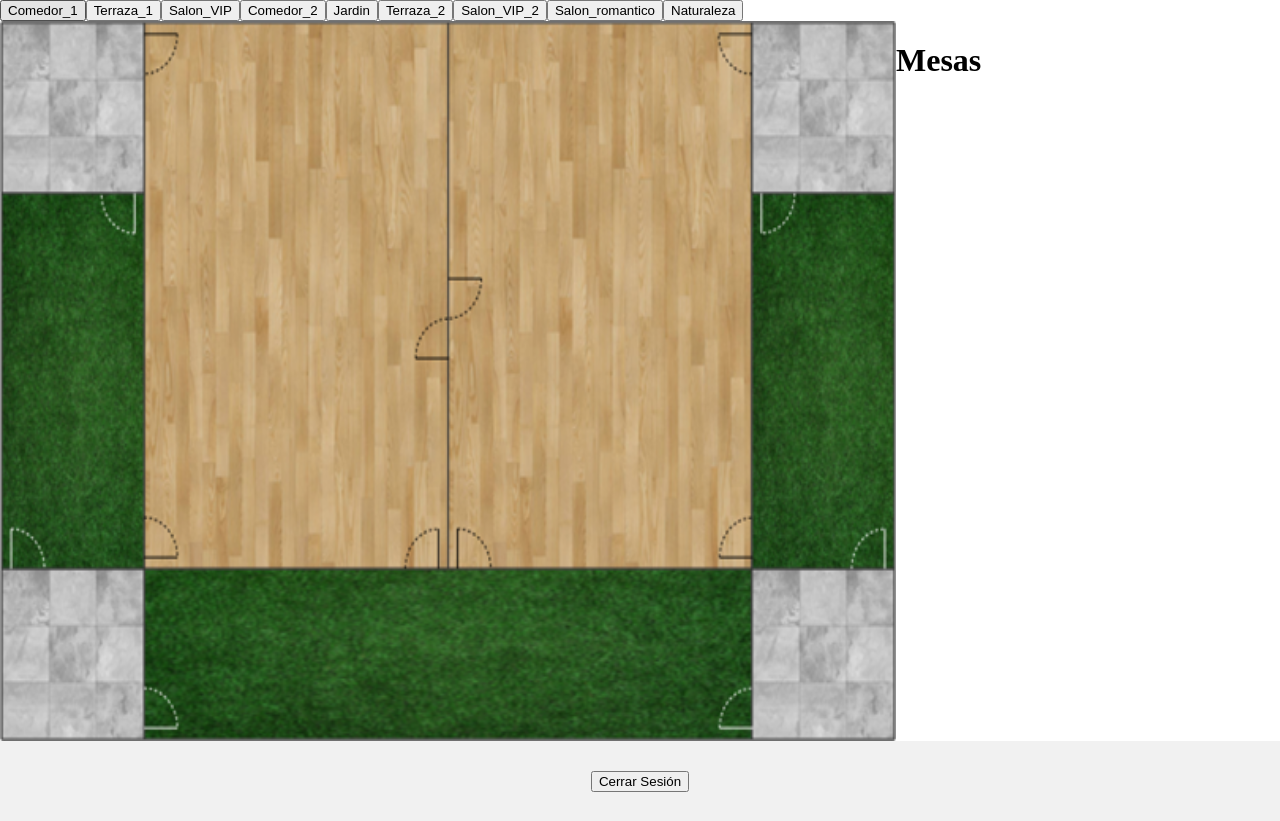
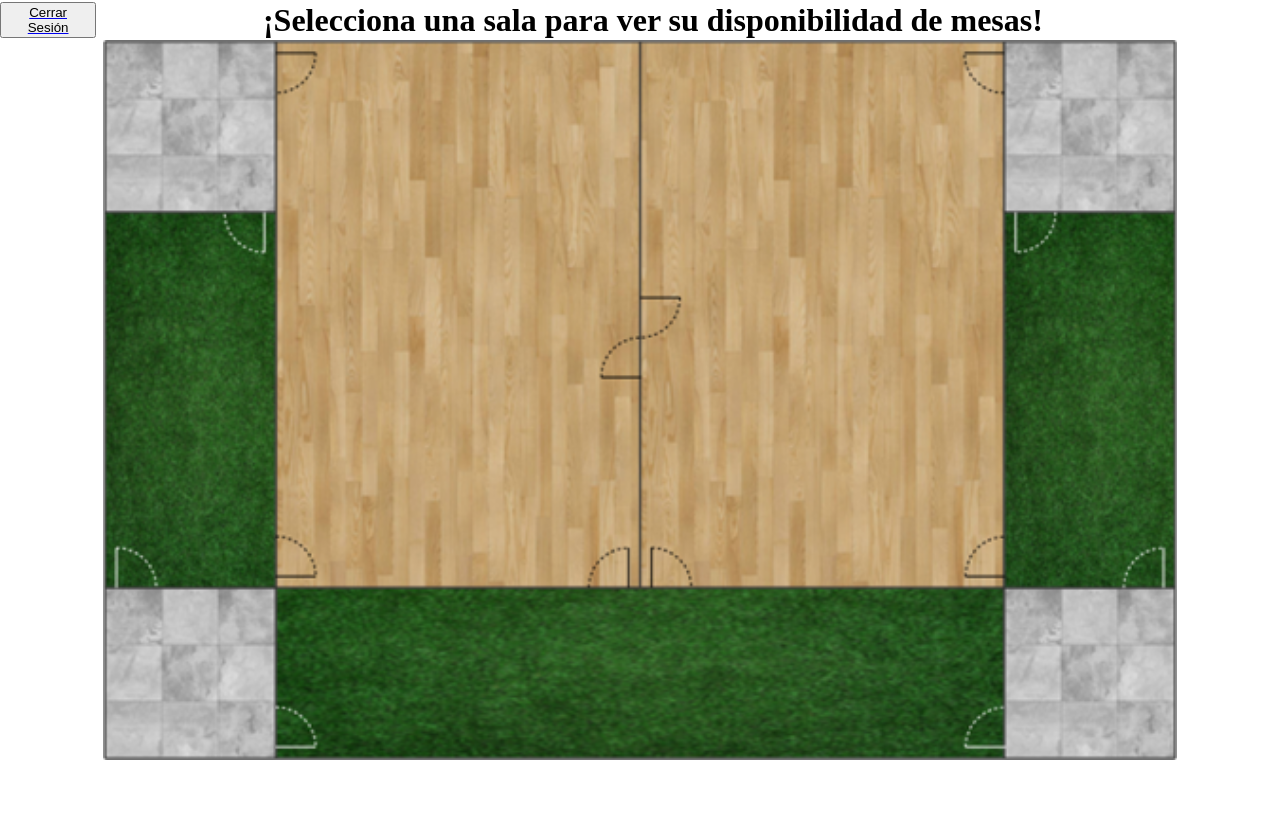
Before and after one commit to HugoAlda/PROYECTO_RESTAURANTE, a PHP site: page /Paginas/salas.php in a window 1280 px wide. After the commit the page ends 760 px from the top, so only its background shows below. Run offline with PHP 8.4, Linux system fonts and the light colour scheme; the visitor is signed in with stand-in values (Sample User, id 1); data comes from the database, SQL or seed files in the repository; both versions use the stored data as it was after the commit.

Commit message:
Pantalla Salas.php finalizada

```diff
--- a/CSS/estilos-salas.css
+++ b/CSS/estilos-salas.css
@@ -1,4 +1,4 @@
-body{
+body {
     margin: 0;
     padding: 0;
 }
@@ -14,36 +14,138 @@ body{
 .contenedor-superior {
     display: flex;
     width: 100%;
-    height: 90%; /* Ocupa el 80% de la altura */
+    height: 90%; /* Ajusta el tamaño general de la sección superior */
+    text-align: center;
+    align-items: center;
+    justify-content: center;
+    position: relative;
 }
 
-/* Div mapeado */
+/* Mapeado con imagen de fondo */
 .mapeado {
-    width: 70%; /* 70% del ancho */
-    height: 100%; /* Ocupa el 100% de la altura asignada en .contenedor-superior */
-    background-size: cover;
+    width: 100%; /* Ajusta el ancho según lo necesites */
+    height: 100%; /* Ajusta la altura según lo necesites */
+    background-size: contain; /* Hace que la imagen se ajuste dentro del div */
     background-position: center;
     background-repeat: no-repeat;
+    position: relative;
+    z-index: 1; /* Asegura que la imagen quede detrás de los inputs */
+    background-image: url(../CSS/img/MapeadoRestaurante.png);
 }
 
-.mapeado>img{
-    width: 100%;
-    height: 100%;
+/* Los inputs de las salas estarán dentro de este contenedor, que tiene z-index alto */
+.input_sala {
+    position: absolute; /* Colocación sobre la imagen */
+    padding: 10px;
+    background-color: transparent; /* Fondo transparente */
+    color: transparent;
+    cursor: pointer;
+    transition: background-color 0.3s;
+    z-index: 2; /* Asegura que los botones estén encima de la imagen */
+    border: transparent;
 }
 
-/* Div mesas */
-.mesas {
-    width: 30%; /* 30% del ancho */
-    height: 100%; /* Ocupa el 100% de la altura asignada en .contenedor-superior */
-    display: flex;
+/* Efecto al pasar el mouse sobre los botones */
+.input_sala:hover {
+    background-color: rgba(0, 0, 0, 0.309);
+}
+
+/* Ubicaciones absolutas de cada sala */
+.input_Comedor_1 {
+    top: 5%;
+    left: 28%;
+    width: 22%;
+    height: 68.5%;
+}
+
+.input_Comedor_2 {
+    top: 5%;
+    left: 50%;
+    width: 22%;
+    height: 68.5%;
+}
+
+.input_Terraza_1 {
+    top: 26.4%;
+    left: 17.8%;
+    width: 10.3%;
+    height: 47.1%;
+}
+
+.input_Terraza_2 {
+    top: 26.4%;
+    left: 72%;
+    width: 10.2%;
+    height: 47.1%;
+}
+
+.input_Salon_VIP {
+    top: 5%;
+    left: 17.8%;
+    width: 10.3%;
+    height: 21.6%;
+}
+
+.input_Salon_VIP_2 {
+    top: 5%;
+    left: 72%;
+    width: 10.2%;
+    height: 21.5%;
+}
+
+.input_Jardin {
+    top: 73.5%;
+    left: 28.2%;
+    width: 43.7%;
+    height: 21.4%;
+}
+
+.input_Naturaleza {
+    top: 73.5%;
+    left: 17.8%;
+    height: 21.4%;
+    width: 10.4%;
+}
+
+.input_Salon_romantico {
+    top: 73.5%;
+    left: 71.9%;
+    height: 21.4%;
+    width: 10.3%;
 }
 
 /* Footer */
+
+h1 {
+    display: flex;
+    justify-content: center; /* Centra el contenido horizontalmente */
+    align-items: center; /* Centra el contenido verticalmente */
+    width: 100%; /* Asegura que el h1 ocupe todo el ancho de su contenedor */
+    height: 100%; /* Asegura que el h1 ocupe todo el alto de su contenedor */
+    margin-top: 0;
+    margin-left: -5.5%; /* Elimina márgenes para evitar desplazamientos */
+}
+
 .footer {
     width: 100%; /* 100% del ancho */
-    height: 10%; /* Ocupa el 20% de la altura */
+    height: 5%;  /* Ajusta la altura del footer */
+    display: flex;
+    position: relative;  /* Necesario para que el z-index funcione */
+    z-index: 10; /* Asegura que el footer esté por encima del mapeado */
+}
+
+/* Asegura que el enlace se muestre correctamente */
+.footer > a {
     display: flex;
     align-items: center;
-    justify-content: center;
-    background-color: #f1f1f1; /* Color de fondo opcional */
+    justify-content: left;
+    text-align: center;
+    position: relative;  /* Hace que el z-index funcione aquí también */
+    z-index: 20; /* Establece un z-index alto para el enlace */
 }
+
+/* Asegura que el botón esté por encima de la imagen de fondo */
+.logout {
+    position: relative;
+    z-index: 30; /* Asegura que el botón esté por encima de otros elementos */
+}
--- a/Paginas/salas.php
+++ b/Paginas/salas.php
@@ -4,7 +4,7 @@
     <meta charset="UTF-8">
     <meta name="viewport" content="width=device-width, initial-scale=1.0">
     <link rel="stylesheet" href="../CSS/estilos-salas.css">
-    <title>TPV Simulado</title>
+    <title>TPV Salas</title>
 </head>
 <body>
     <form action="./mesas.php" method="POST">
@@ -34,7 +34,7 @@
                 if ($resultado->num_rows > 0) {
                     while ($fila = $resultado->fetch_assoc()) {
                         $nombre_sala = htmlspecialchars($fila['name_sala']); // Sanitizar el nombre de la sala
-                        echo "<input type='submit' name='sala' value='$nombre_sala' class='input'>";
+                        echo "<input type='submit' name='sala' value='$nombre_sala' class='input_sala input_$nombre_sala'>";
                     }
                 } else {
                     echo "<p>No hay salas disponibles</p>";
@@ -49,16 +49,14 @@
         </div>
     </form>
     <div class="contenedor">
+        <div class="footer">
+            <a href="../index.php"><button type="submit" class="logout">Cerrar Sesión</button></a>
+            <h1>¡Selecciona una sala para ver su disponibilidad de mesas!</h1>
+        </div>
         <div class="contenedor-superior">
             <div class="mapeado">
-                <img src="../CSS/img/MapeadoRestaurante.png">
+                <!-- La imagen está como fondo -->
             </div>
-            <div class="mesas">
-                <h1>Mesas</h1>
-            </div>
-        </div>
-        <div class="footer">
-            <a href="../index.php"><button class="logout">Cerrar Sesión</button></a>
         </div>
     </div>
 </body>
```
Also changed, not shown: SQL/db_restaurante.sql (+8 -8 lines).
